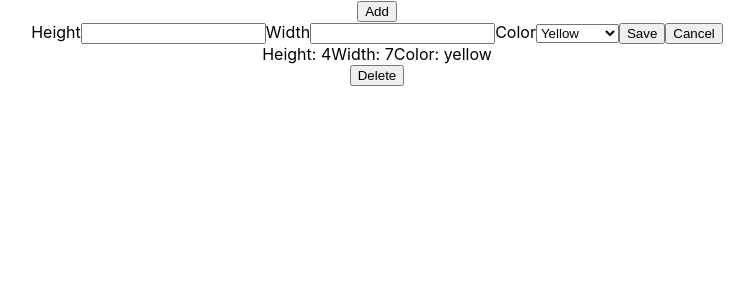
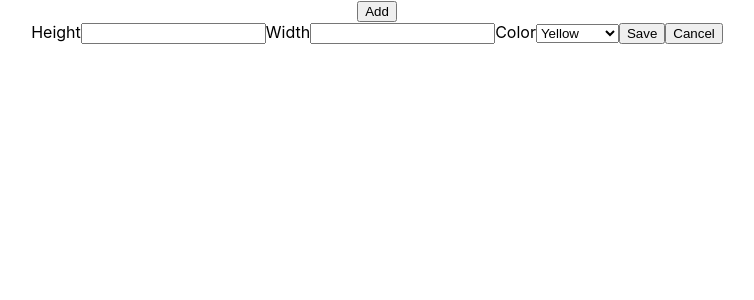
Before and after one commit to ssevans12/Cake-Boss, a React (Create React App) app: page / in a window 1280 px wide. Shown: the top 300 px of the page, without its empty margins (263-1017 px from the left). Built offline with nearby package versions, Linux system fonts and the light colour scheme.

Commit message:
changed formatting

```diff
--- a/src/componets/CakeBuilder/CakeBuilder.tsx
+++ b/src/componets/CakeBuilder/CakeBuilder.tsx
@@ -3,18 +3,13 @@ import { LayerAdd } from "../LayerAdd/LayerAdd";
 import { LayerBuilder } from "../LayerBuilder/LayerBuilder";
 import { LayerForm } from "../LayerForm/LayerForm";
 import { Layer } from "../../models/Layer";
+import "./CakeBuilder.css";
 
 
 
 export function CakeBuilder() {
 
-    const [layers, setLayers] = useState<Layer[]>([
-        {
-            height: 4,
-            width: 7,
-            color: "yellow"
-          }
-    ])
+    const [layers, setLayers] = useState<Layer[]>([])
 
 
 
--- a/src/componets/LayerBuilder/LayerBuilder.tsx
+++ b/src/componets/LayerBuilder/LayerBuilder.tsx
@@ -8,7 +8,7 @@ export function LayerBuilder(prop: {layers: Layer[], onDelete: (layer: Layer) =>
                 prop.layers.map(layer => <CakeLayer layer={layer}></CakeLayer>)
             }
 
-            <button>Delete</button>
+
         </div>
     )
 }
```
Also changed, not shown: src/componets/CakeBuilder/CakeBuilder.css (added).
